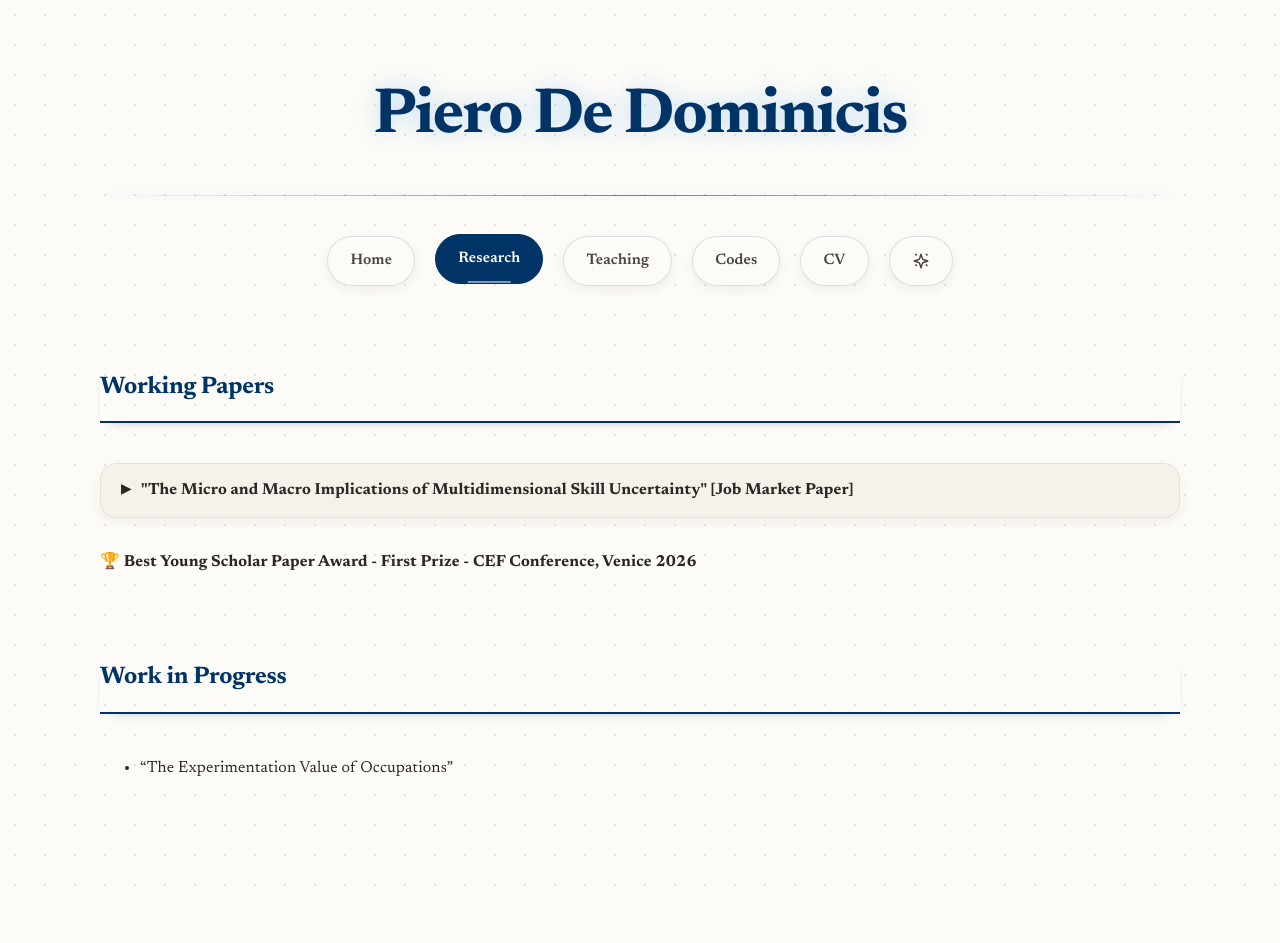
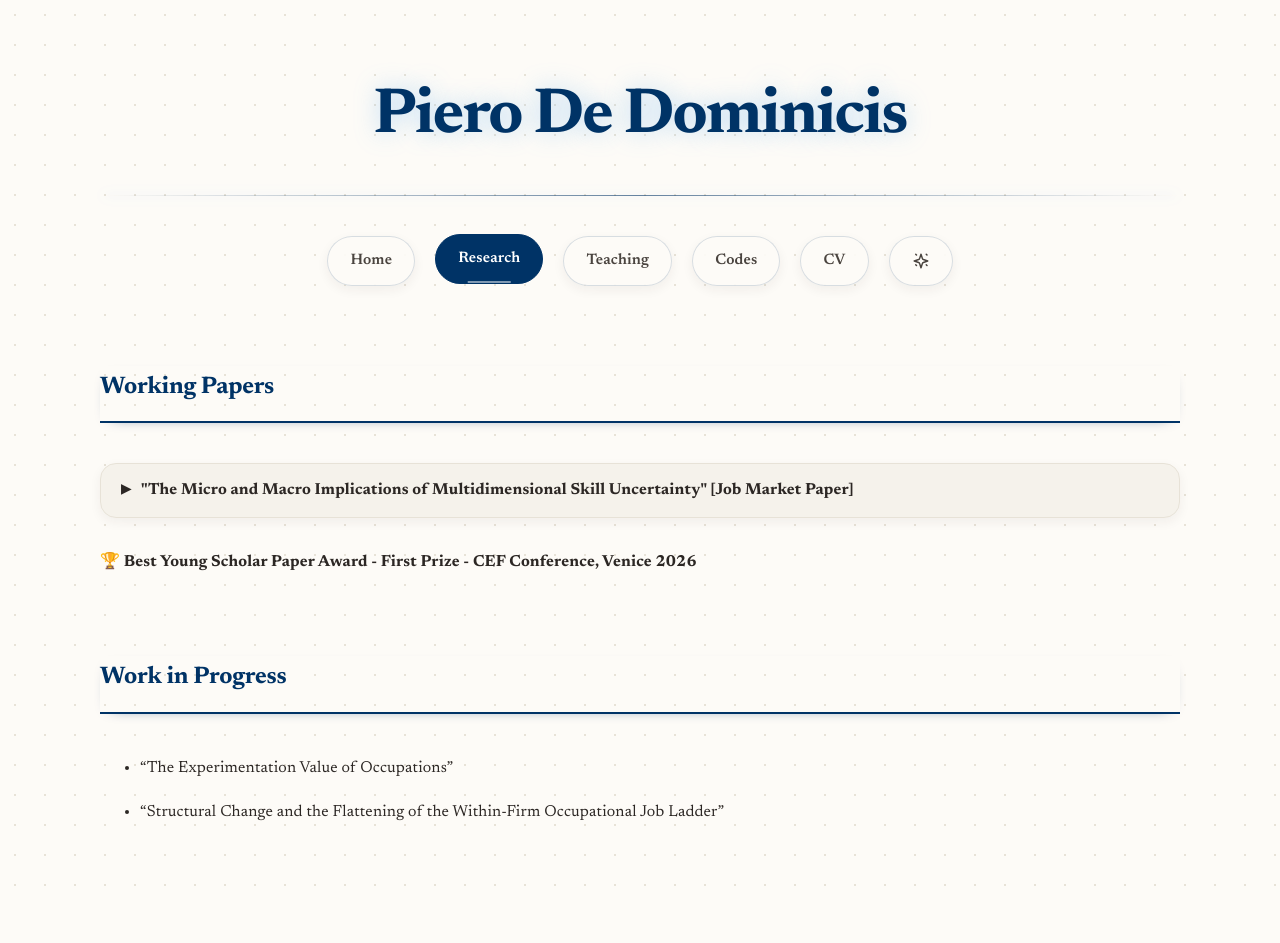
Before and after one commit to peppecon/peppecon.github.io, a Jekyll site: the page built from _pages/research.md, in a window 1280 px wide. Built offline with Jekyll 4.4.1, drawn with Linux system fonts in a browser that asks for light colours; before the commit the page ends 900 px from its top, so only the background shows below that.

Commit message:
Add second Work in Progress paper to research page

```diff
--- a/_pages/research.md
+++ b/_pages/research.md
@@ -29,3 +29,5 @@ What are the consequences of multidimensional skill uncertainty for workers’ w
 ## Work in Progress
 
 - "The Experimentation Value of Occupations"
+
+- "Structural Change and the Flattening of the Within-Firm Occupational Job Ladder"
```
